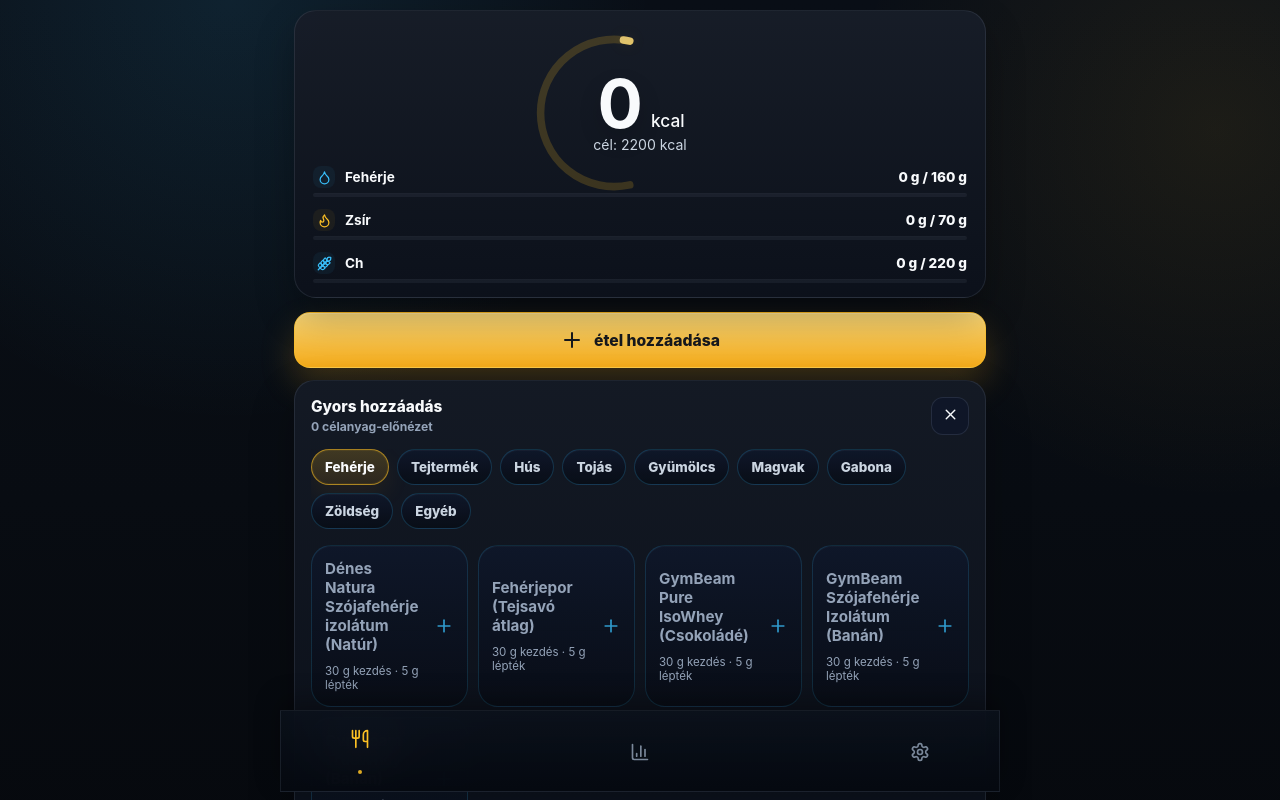
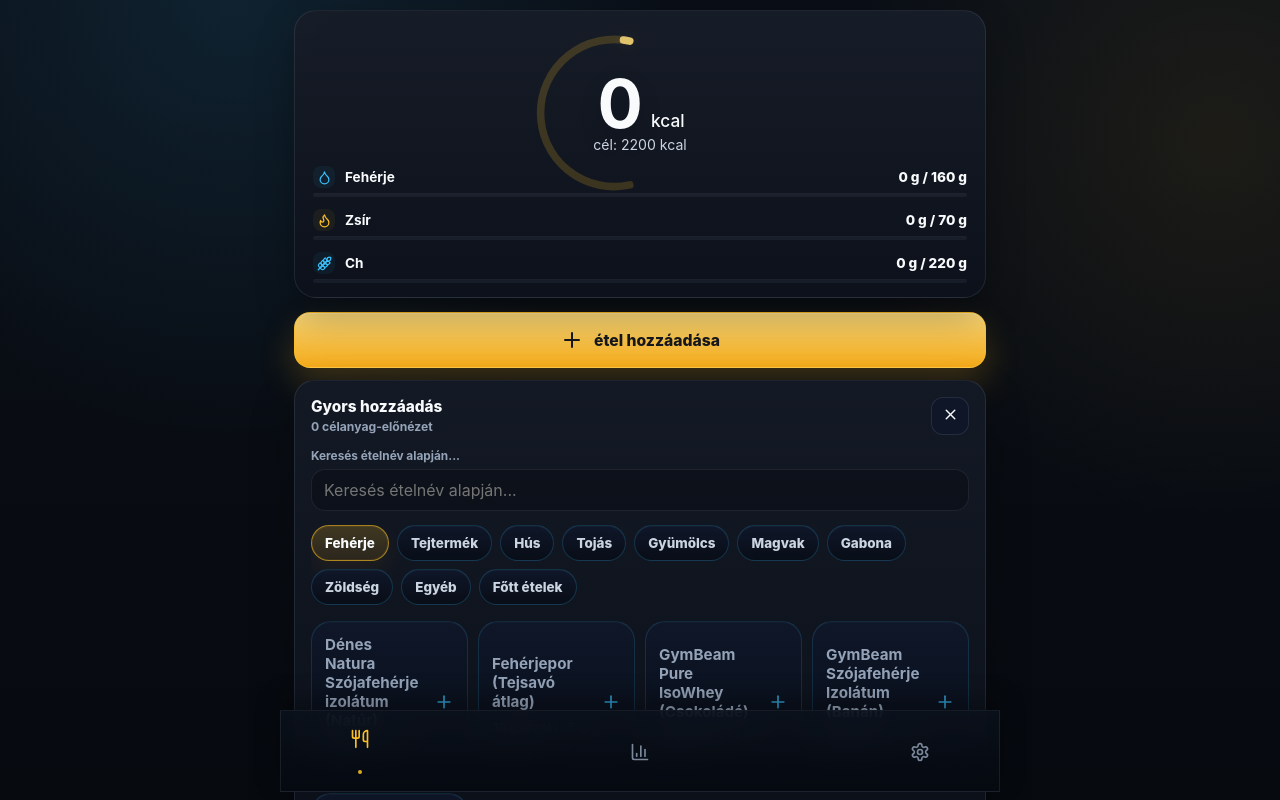
Before and after one commit to tonetttoman/makro-app, a React (Vite) app: page / in a window 1280 px wide. Both pictures are taken after a click on the button "étel hozzáadása". Shown: the top 800 px of the page. Built offline with nearby package versions, Linux system fonts and the light colour scheme.

Commit message:
add quick food search

```diff
--- a/src/App.jsx
+++ b/src/App.jsx
@@ -31,6 +31,14 @@ function getWorkspaceForDate(diary, date) {
 
 function sortFoodsByName(items) {
   return [...items].sort((a, b) => a.name.localeCompare(b.name, "hu", { sensitivity: "base" }));
+}
+
+function normalizeSearch(value) {
+  return String(value || "")
+    .toLowerCase()
+    .normalize("NFD")
+    .replace(/[\u0300-\u036f]/g, "")
+    .trim();
 }
 
 function isRenderableFood(food) {
@@ -115,6 +123,7 @@ export default function App() {
   const [activeView, setActiveView] = useState("today");
   const [activeCategory, setActiveCategory] = useState(FOOD_CATEGORIES[0]);
   const [isQuickAddOpen, setIsQuickAddOpen] = useState(false);
+  const [foodSearch, setFoodSearch] = useState("");
 
   const [foods, setFoods] = useLocalStorage(FOODS_KEY, FOODS);
   const [supplements, setSupplements] = useLocalStorage(SUPPLEMENTS_KEY, SUPPLEMENTS);
@@ -136,10 +145,33 @@ export default function App() {
   const totals = useMemo(() => calculateTotals(todayEntries, foods), [foods, todayEntries]);
   const targetNutrients = useMemo(() => calculateTargetNutrients(todayEntries, foods), [foods, todayEntries]);
   const todayFoodAmounts = useMemo(() => getDailyFoodAmounts(todayEntries), [todayEntries]);
+  const foodCategories = useMemo(() => {
+    const ordered = [...FOOD_CATEGORIES];
+    foods.forEach((food) => {
+      if (typeof food?.category === "string" && food.category.trim() && !ordered.includes(food.category)) {
+        ordered.push(food.category);
+      }
+    });
+    if (!ordered.includes("Főtt ételek")) ordered.push("Főtt ételek");
+    return ordered;
+  }, [foods]);
   const visibleFoods = useMemo(() => {
-    const filteredFoods = foods.filter((food) => isRenderableFood(food) && food.category === activeCategory);
+    const normalizedSearch = normalizeSearch(foodSearch);
+    const filteredFoods = foods.filter((food) => {
+      if (!isRenderableFood(food)) return false;
+      if (normalizedSearch) {
+        return normalizeSearch(food.name).includes(normalizedSearch);
+      }
+      return food.category === activeCategory;
+    });
     return sortFoodsByName(filteredFoods);
-  }, [activeCategory, foods]);
+  }, [activeCategory, foodSearch, foods]);
+
+  useEffect(() => {
+    if (!foodCategories.includes(activeCategory)) {
+      setActiveCategory(foodCategories[0] || FOOD_CATEGORIES[0]);
+    }
+  }, [activeCategory, foodCategories]);
 
   function persistEntriesForDate(date, nextEntries) {
     const sanitizedEntries = nextEntries.map((entry) => ({
@@ -260,12 +292,14 @@ export default function App() {
           dailyAmounts={todayFoodAmounts}
           targetNutrients={targetNutrients}
           activeCategory={activeCategory}
-          categories={FOOD_CATEGORIES}
+          categories={foodCategories}
+          foodSearch={foodSearch}
           isQuickAddOpen={isQuickAddOpen}
           onToggleQuickAdd={(nextState) =>
             setIsQuickAddOpen((current) => (typeof nextState === "boolean" ? nextState : !current))
           }
           onSelectCategory={setActiveCategory}
+          onFoodSearchChange={setFoodSearch}
           onAddFood={handleAddFood}
           onSave={handleConfirmDailyLog}
           onWorkDateChange={handleWorkDateChange}
@@ -305,6 +339,7 @@ export default function App() {
         <DataView
           foods={foods}
           setFoods={setFoods}
+          foodCategories={foodCategories}
           dailyFoodAmounts={todayFoodAmounts}
           supplements={supplements}
           setSupplements={setSupplements}
--- a/src/components/TodayView.jsx
+++ b/src/components/TodayView.jsx
@@ -278,9 +278,11 @@ export function TodayView({
   activeCategory,
   categories,
   quickAddFoods,
+  foodSearch,
   isQuickAddOpen,
   onToggleQuickAdd,
   onSelectCategory,
+  onFoodSearchChange,
   onAddFood,
   onSave,
   onWorkDateChange,
@@ -311,6 +313,16 @@ export function TodayView({
               <X size={17} />
             </button>
           </div>
+
+          <label className="today-search-field">
+            <span>Keresés ételnév alapján...</span>
+            <input
+              type="search"
+              value={foodSearch}
+              onChange={(event) => onFoodSearchChange?.(event.target.value)}
+              placeholder="Keresés ételnév alapján..."
+            />
+          </label>
 
           <CategoryPicker categories={categories} activeCategory={activeCategory} onSelect={onSelectCategory} />
           <FoodGrid
--- a/src/summary-compact.css
+++ b/src/summary-compact.css
@@ -211,6 +211,24 @@
   color: var(--muted);
   font-size: 0.76rem;
   font-weight: 700;
+}
+
+.today-search-field {
+  display: grid;
+  gap: 6px;
+}
+
+.today-search-field span {
+  color: var(--muted);
+  font-size: 0.74rem;
+  font-weight: 720;
+}
+
+.today-search-field input {
+  min-height: 42px;
+  border-radius: 14px;
+  border: 1px solid rgba(148, 163, 184, 0.12);
+  background: rgba(6, 10, 17, 0.42);
 }
 
 .today-sheet-close {
```
